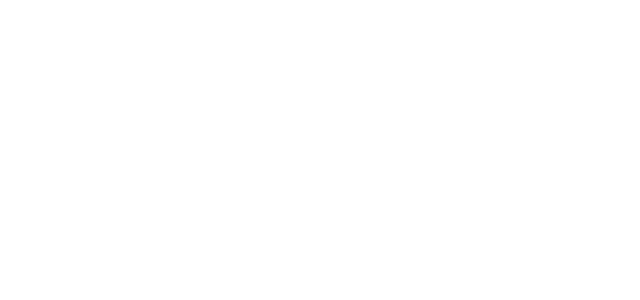
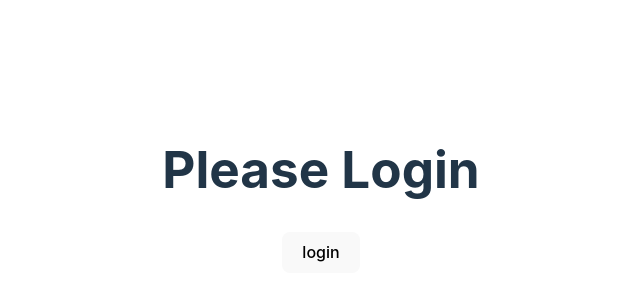
Before and after one commit to joshith3501/adv-react-practice, a React (Vite) app: page / in a window 1280 px wide. Shown: the part 210-510 px from the top of the page, without its empty margins (319-959 px from the left). Built offline with nearby package versions, Linux system fonts and the light colour scheme.

Commit message:
added UserAuth implementation and folder

```diff
--- a/src/App.tsx
+++ b/src/App.tsx
@@ -1,8 +1,10 @@
 import './App.css'
+import UserAuth from './components/user-auth/UserAuth';
 
 function App() {
   return (
     <>
+      <UserAuth />
     </>
   );
 }
--- /dev/null
+++ b/src/components/user-auth/AuthButton.tsx
@@ -0,0 +1,20 @@
+interface Props {
+  value: string;
+  user: any ;
+  onClick: () => void;
+}
+
+const AuthButton = ({ value, user, onClick}: Props) => {
+  return (
+    <>
+      {Object.keys(user).length ? (
+        <h1>Hello, {user.name}</h1>
+      ) : (
+        <h1>Please Login</h1>
+      )}
+      <button onClick={onClick}>{value}</button>
+    </>
+  );
+}
+
+export default AuthButton
--- /dev/null
+++ b/src/components/user-auth/UserAuth.tsx
@@ -0,0 +1,25 @@
+import { useState, useEffect } from 'react';
+import AuthButton from './AuthButton';
+const UserAuth = () => {
+
+  const [user, setUser] = useState({});
+  const [auth, setAuth] = useState(false);
+
+  const clickHandler = () => {
+    setAuth(!auth);
+  }
+
+  useEffect(() => {
+    auth? setUser({name: 'john'}): setUser({});
+  }, [auth])
+
+
+  return (
+  <>
+    {auth ? <AuthButton value="logout" user={user} onClick={clickHandler}/>: <AuthButton value="login" user={user} onClick={clickHandler}/>}
+  </>
+  );
+
+}
+
+export default UserAuth
```
Also changed, not shown: src/components/github_api/GithubApi.tsx (+21 -1 lines).
